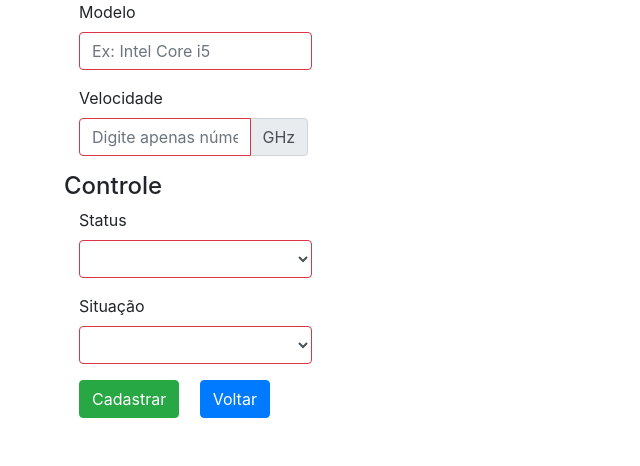
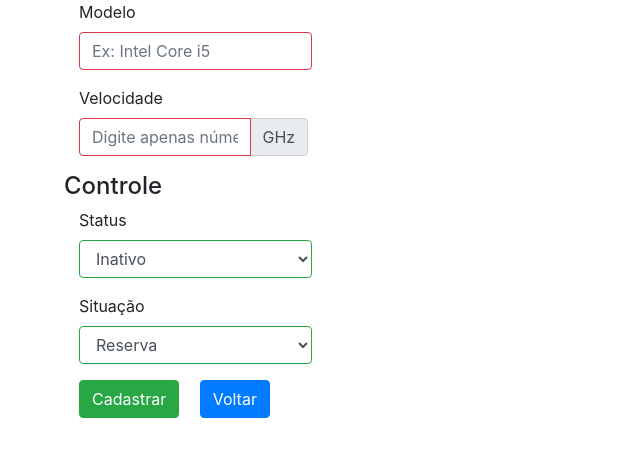
Before and after one commit to PabuloJorge/equipamentos-ea, a PHP site: page /computadores/form_cadastro.php in a window 1280 px wide. Shown: the part 1073-1539 px from the top of the page, without its empty margins (0-640 px from the left). Run offline with PHP 8.4, Linux system fonts and the light colour scheme.

Commit message:
Modificando formulário de cadastro dos computadores

```diff
--- a/computadores/form_cadastro.php
+++ b/computadores/form_cadastro.php
@@ -194,7 +194,7 @@
                             <select name="status" class="form-control w-25" required>
                                 <option value="" data-default disabled selected></option>
                                 <option value="Ativo">Ativo</option>
-                                <option value="Inativo">Inativo</option>
+                                <option value="Inativo" selected>Inativo</option>
                             </select>
                         </div>
                     </div>
@@ -204,7 +204,7 @@
                             <select name="situacao" class="form-control w-25" required>
                                 <option value="" data-default disabled selected></option>
                                 <option value="Operacional">Operacional</option>
-                                <option value="Reserva">Reserva</option>
+                                <option value="Reserva" selected>Reserva</option>
                                 <option value="Sucata">Sucata</option>
                             </select>
                         </div>
--- a/manutencao/index.php
+++ b/manutencao/index.php
@@ -44,9 +44,9 @@
                         Equipamentos
                     </a>
                     <div class="dropdown-menu" aria-labelledby="navbarDropdown">
-                        <a class="dropdown-item" href="#">Listar</a>
+                        <a class="dropdown-item" href="../equipamentos">Listar</a>
                         <div class="dropdown-divider"></div>
-                        <a class="dropdown-item" href="./form_cadastro.php">Cadastrar</a>
+                        <a class="dropdown-item" href="../equipamentos/form_cadastro.php">Cadastrar</a>
 
                     </div>
                 </li>
```
Also changed, not shown: testeTable.php (+6 -5 lines).
